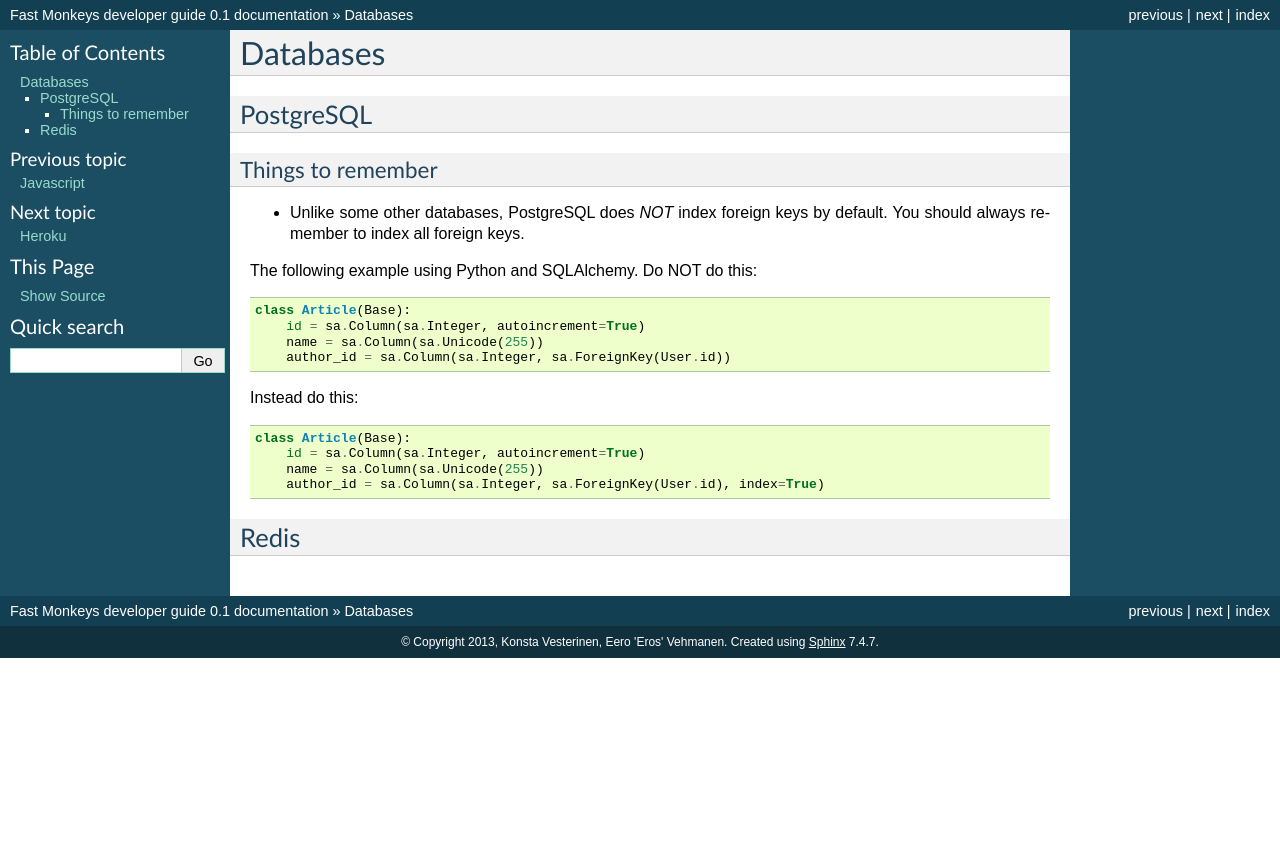
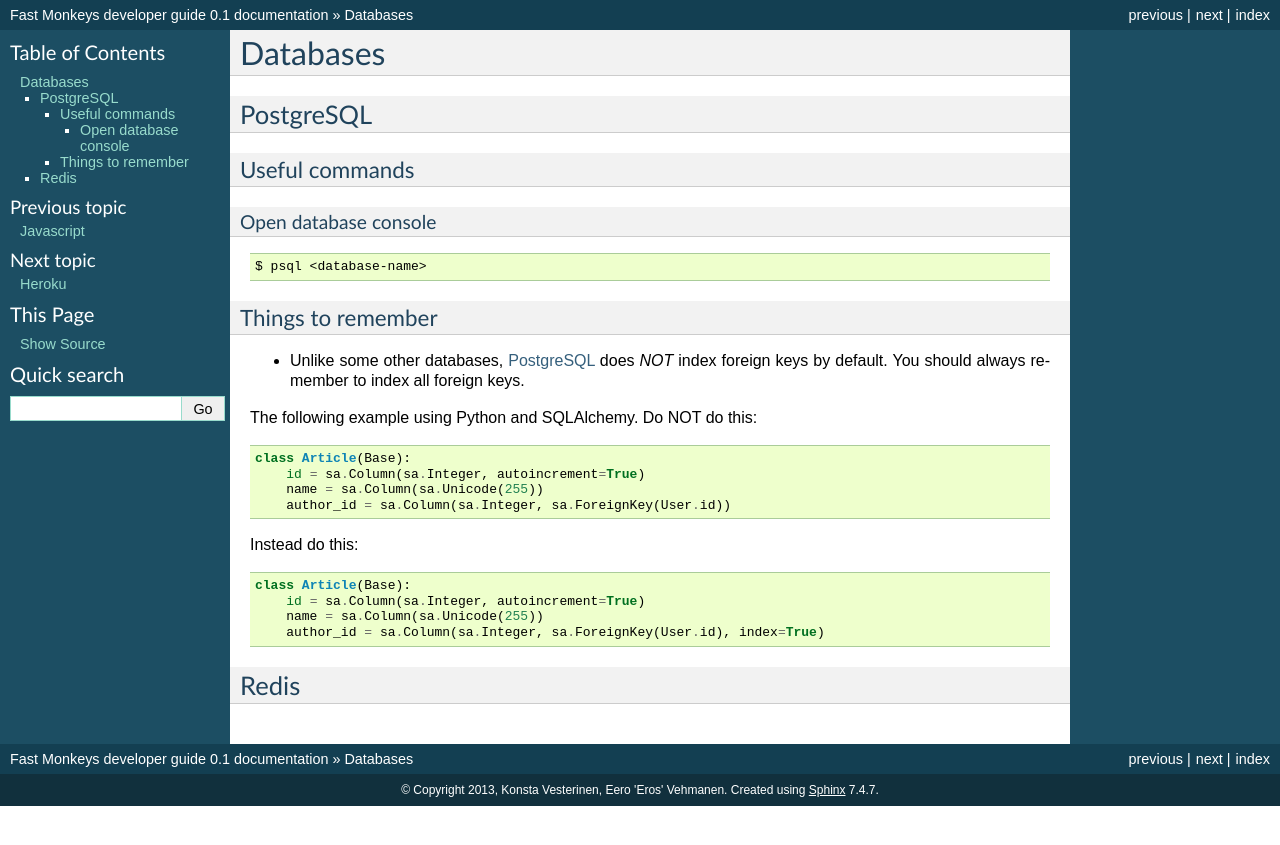
Before and after one commit to fastmonkeys/dev-guide, a Sphinx documentation site: the page built from docs/databases.rst, in a window 1280 px wide. Shown: the top 845 px of the page. Built offline with Sphinx 7.4.7, drawn with Linux system fonts in a browser that asks for light colours; formulas are drawn with MathJax 3.

```diff
--- a/docs/databases.rst
+++ b/docs/databases.rst
@@ -5,10 +5,26 @@ Databases
 PostgreSQL
 ----------
 
+
+Useful commands
+^^^^^^^^^^^^^^^
+
+Open database console
++++++++++++++++++++++
+
+
+::
+
+
+    $ psql <database-name>
+
+
+
+
 Things to remember
 ^^^^^^^^^^^^^^^^^^
 
-- Unlike some other databases, PostgreSQL does *NOT* index foreign keys by default. You should always remember to index all foreign keys.
+- Unlike some other databases, PostgreSQL_ does *NOT* index foreign keys by default. You should always remember to index all foreign keys.
 
 The following example using Python and SQLAlchemy. Do NOT do this:
 
```
Also changed, not shown: other parts of docs/databases.rst (+3 -0 lines).
